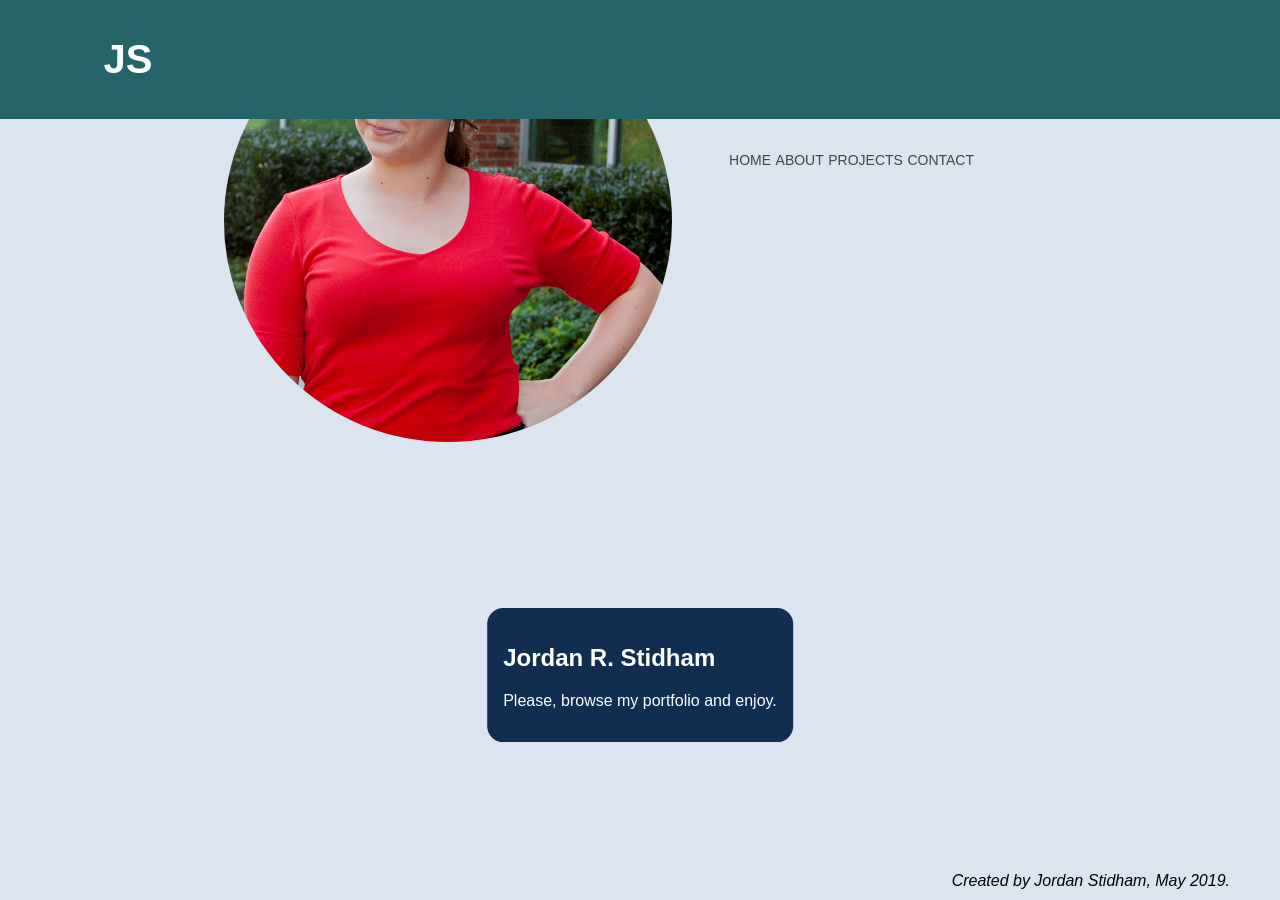
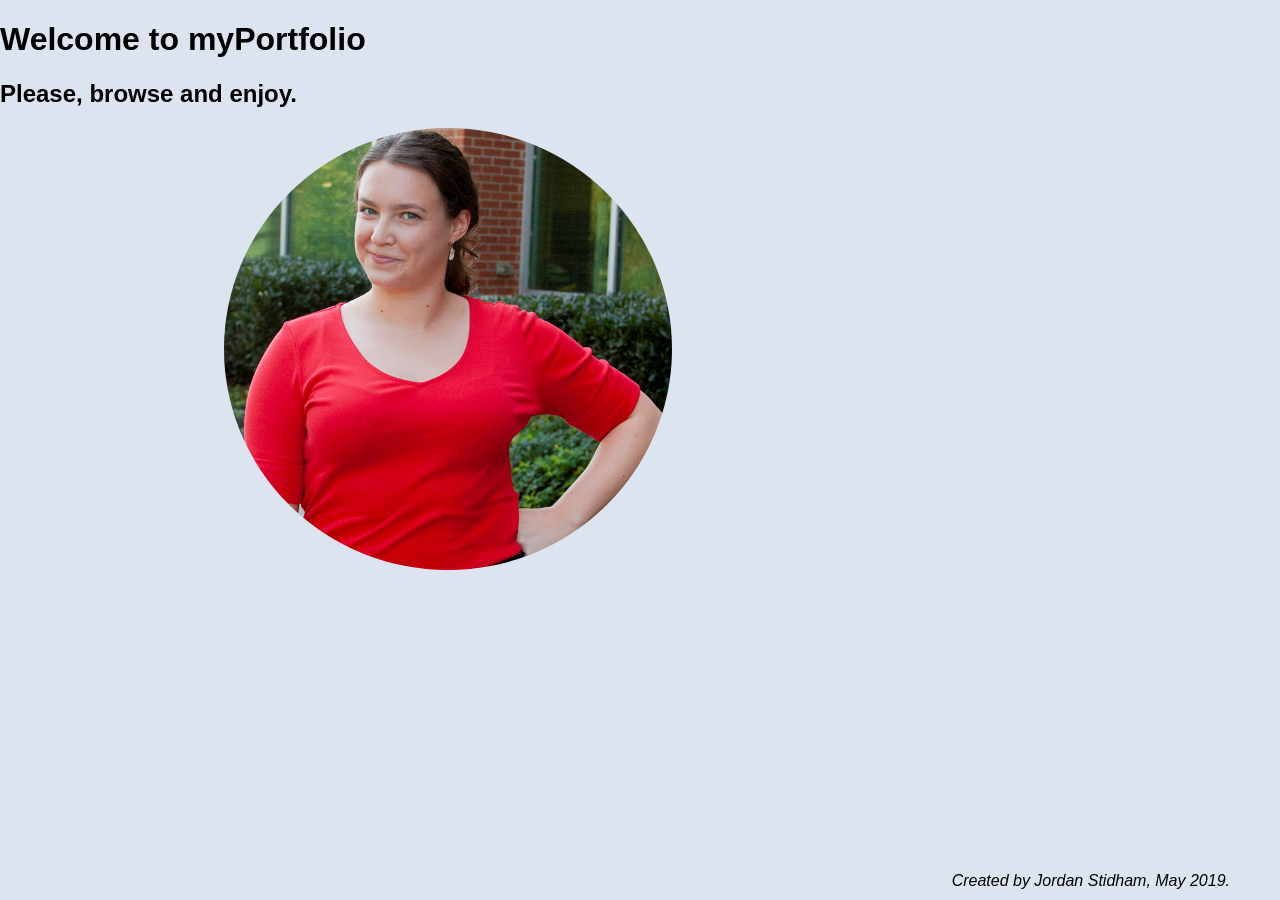
Before and after one commit to jordanstidham/PORTFOLIO, a Jekyll site: the page built from README.md, in a window 1280 px wide. Built offline with Jekyll 4.4.1, drawn with Linux system fonts in a browser that asks for light colours; our own code applies the rules of GitHub Pages for plain Markdown files.

Commit message:
Update default.html

```diff
--- a/_layouts/default.html
+++ b/_layouts/default.html
@@ -1,34 +1,27 @@
 <!DOCTYPE html>
-<html>
+<html lang="en">
 	<head>
-		<title>Jordan Stidham</title>
+		<meta charset="UTF-8">
+		<meta name="viewport" content="width=device-width, inital-
+		<meta http-equiv="X-UA-Compatible" content="ie=edge">
+		<title>Jordan R. Stidham</title>
 		<link rel="stylesheet" type="text/css" href="css/main.css">
 	</head>
 	<body>
-		<!-- header -->
 
-		<header>
-			<h1 class="logo">JS</h1>
+			<div class="hero">
+				<h1><span>Welcome to my</span>Portfolio</h1>
+			</div>
 
-		<!-- navbar -->
+			<section class="welcome">
+				<div class="welcome-left"></div>
+				<div class="welcome-middle">
+					<h2>Please, browse and enjoy.</h2>
+				</div>
+				<div class="welcome-right"></div>
+			</section
 
-		<nav>
-			<ul>
-				<li><a href="#">Home</a></li>
-				<li><a href="about.html">About</a></li>
-				<li><a href="projects.html">Projects</a>
 
-					<ul class="sub-menu">
-					     <li><a href="corporatecomm.html">Corporate Communications</a></li>
-					     <li><a href="in-house&promotionalcampaigns.html">In-House & Promotional Campaigns</a></li>
-					     <li><a href="outreach.html">Outreach</a></li>
-					     <li><a href="newsletter.html">Newsletter</a></li>
-					</ul>
-			</li>
-				<li><a href="contact.html">Contact</a></li>
-			</ul>
-		</nav><!-- navbar -->
-		</header><!-- header -->
 
    		<div id="container1">
 			<img src="headshot.png" alt="headshot" class="rounded-corners, center";>
@@ -41,10 +34,6 @@
 				  margin-right: auto;
 				  width: 50%;}
 			</style>
-        		<div class="content">
-				<h2>Jordan R. Stidham</h2>
-				<p>Please, browse my portfolio and enjoy.</p>
-			</div>
     		</div><!-- /.container1 -->
 <address>Created by Jordan Stidham, May 2019.</address>
 		</body>
```
